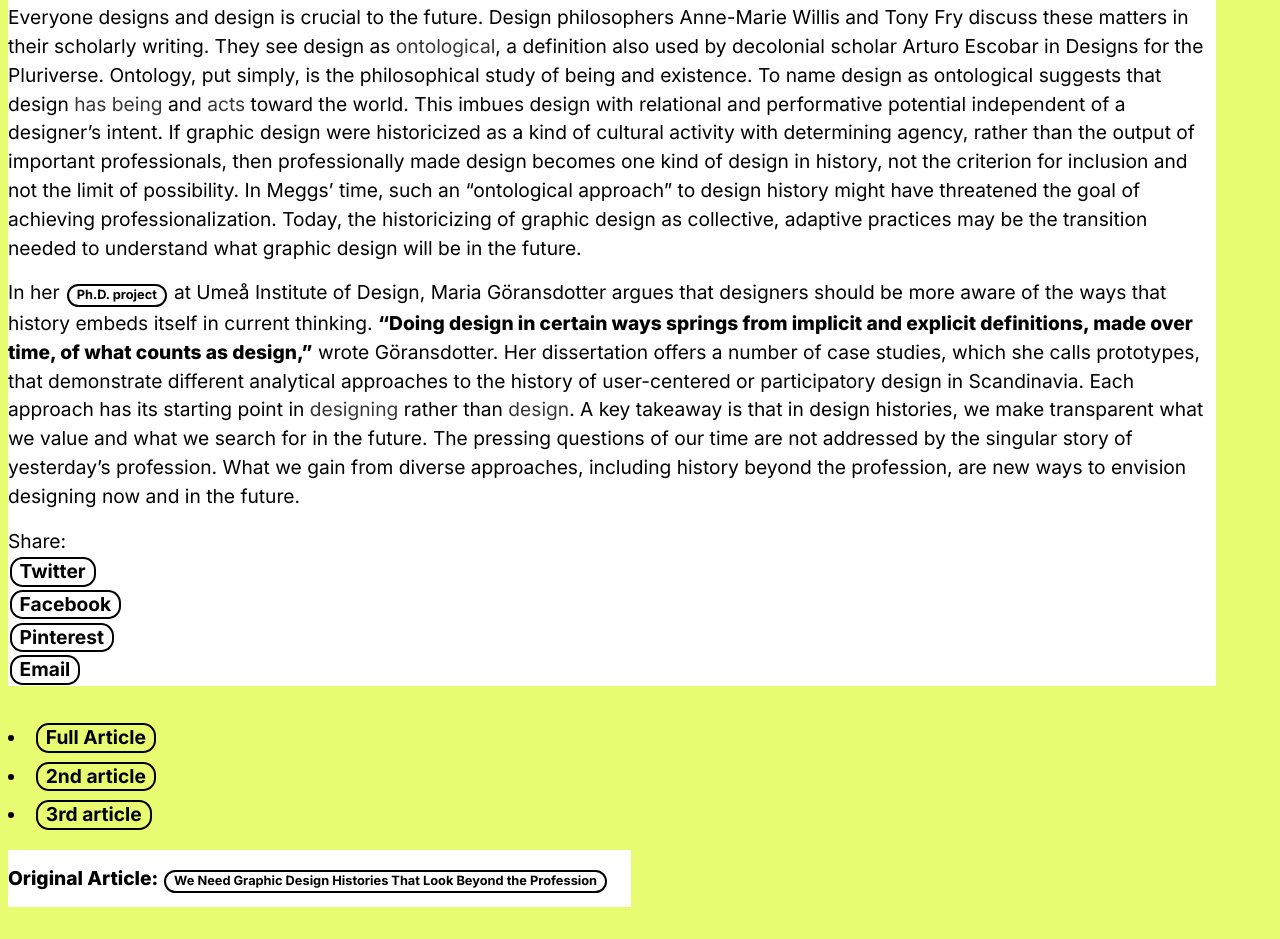
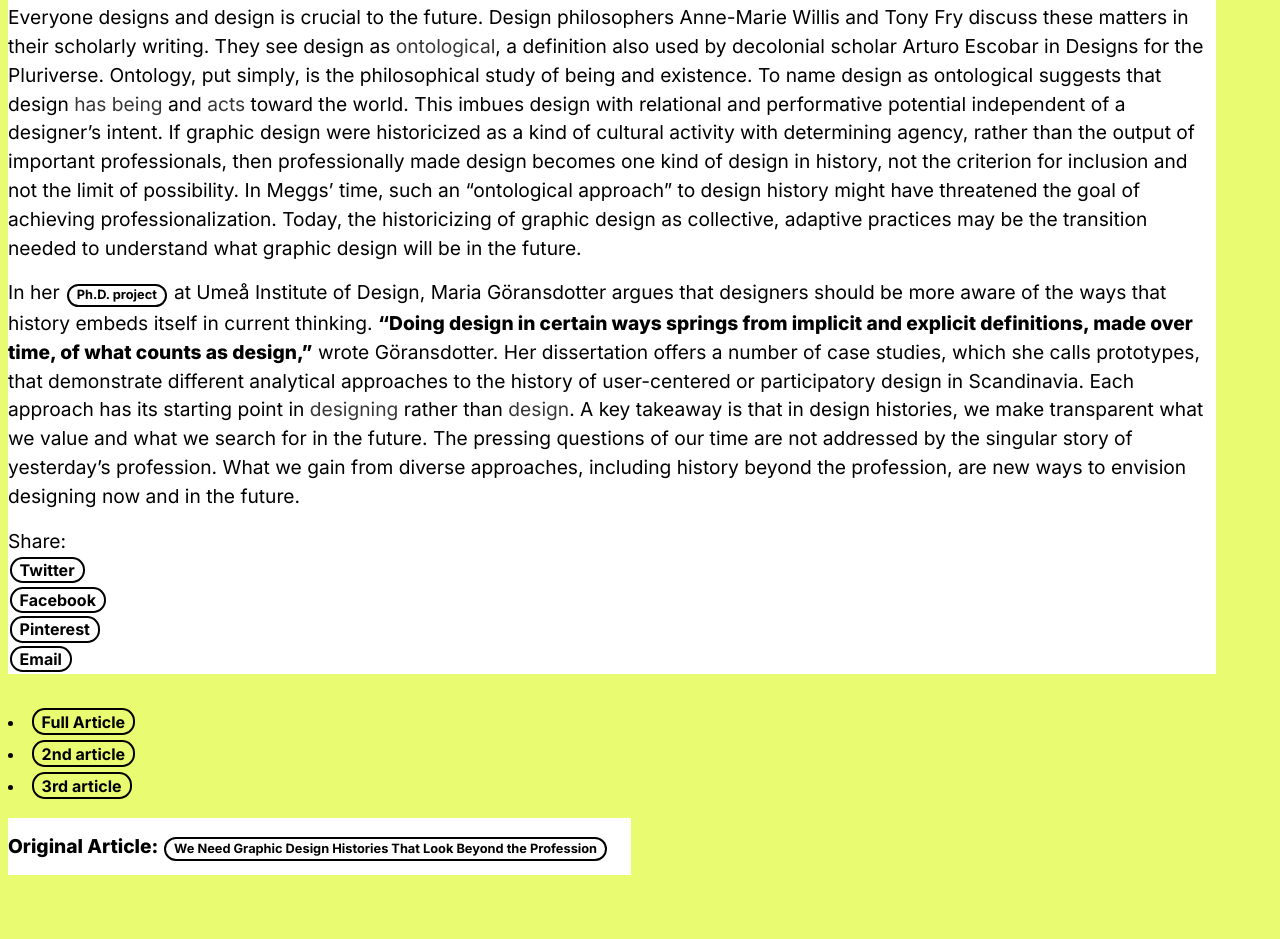
Before and after one commit to cheny511-pixel/binding, a plain HTML site: page article-design1st/index.html in a window 1280 px wide. Shown: the part 2645-3584 px from the top of the page. After the commit the page ends 3552 px from the top, so only its background shows below. Drawn offline with Linux system fonts and the light colour scheme; a web font is replaced by a local one.

Commit message:
size adjustment

```diff
--- a/article-design1st/style.css
+++ b/article-design1st/style.css
@@ -160,6 +160,13 @@ p a{
 	font-size: calc(var(--font-size-lg)*0.4);
 }
 
+#share_link{
+	font-size: calc(var(--font-size-lg)*0.5);
+}
+
+.article_nav{
+	font-size: calc(var(--font-size-lg)*0.5);
+}
 
 footer{
 	margin-block-start: var(--font-size-lg);
```
